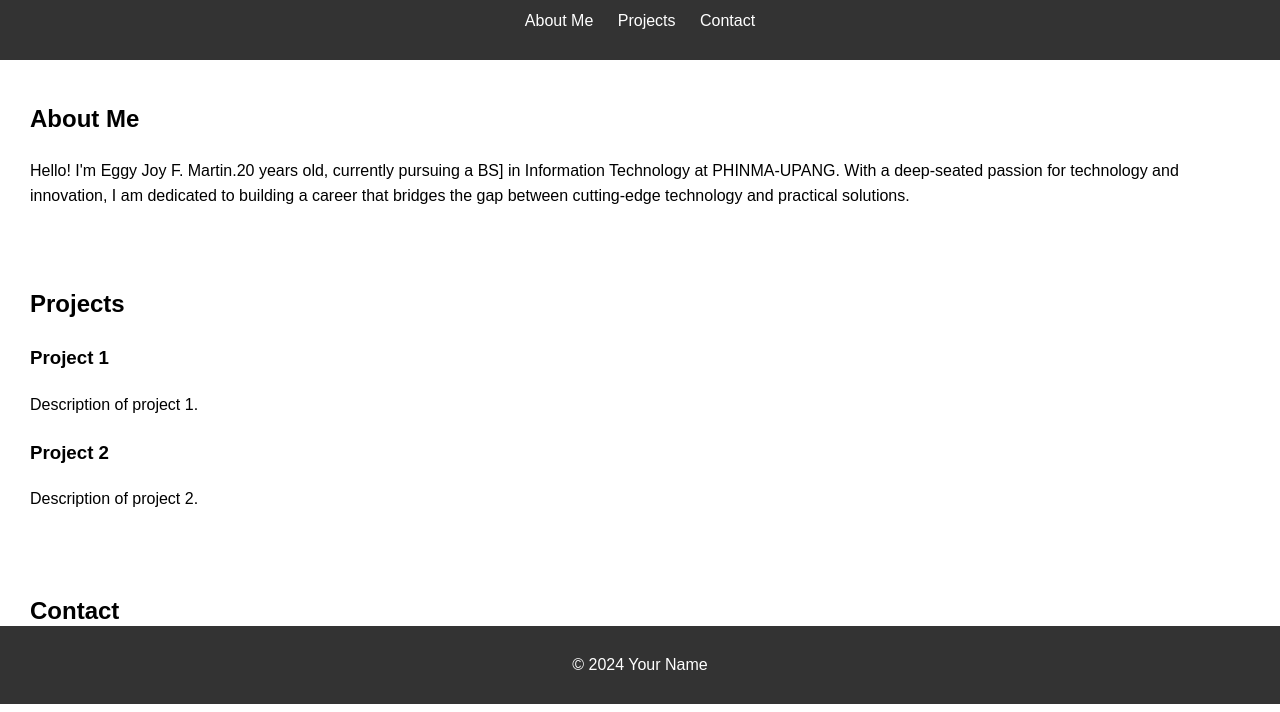
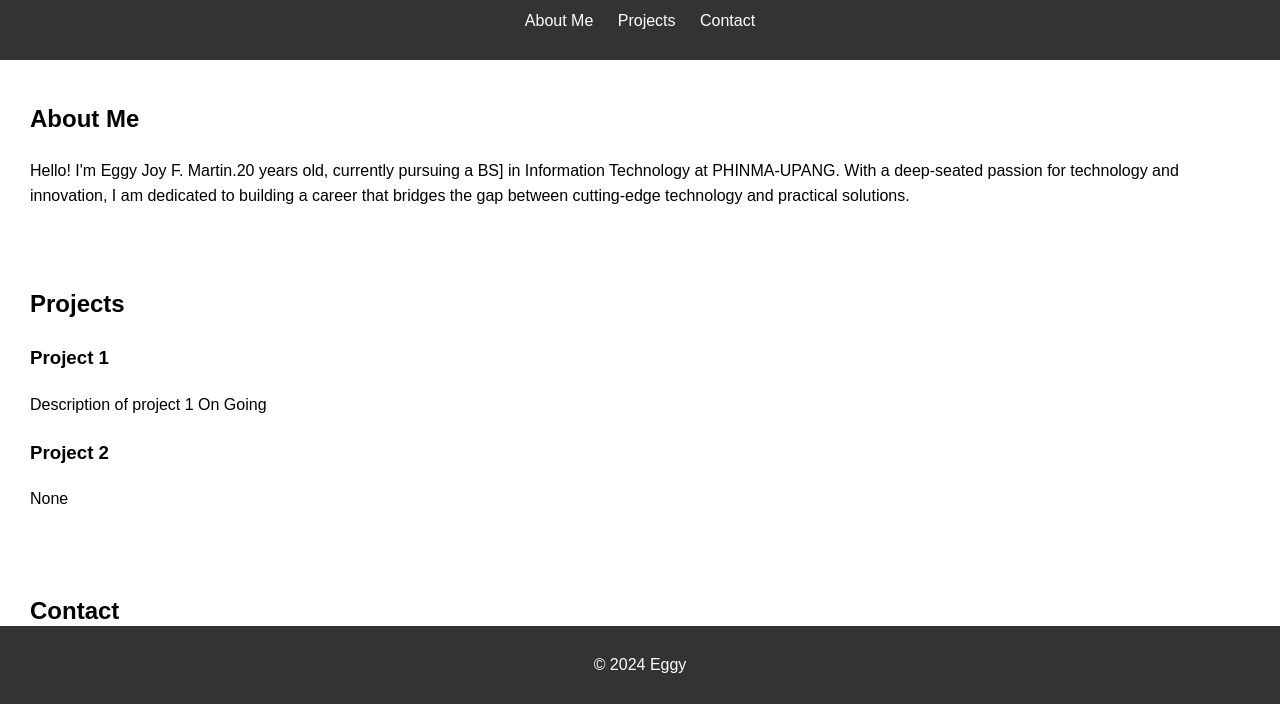
Before and after one commit to eggy-ejay/eggy-ejay11.github.io, a plain HTML site: page index.html in a window 1280 px wide. Shown: the part 96-808 px from the top of the page. Drawn offline with Linux system fonts and the light colour scheme.

Commit message:
Update index.html

```diff
--- a/index.html
+++ b/index.html
@@ -25,19 +25,20 @@
         <h2>Projects</h2>
         <div class="project">
             <h3>Project 1</h3>
-            <p>Description of project 1.</p>
+            <p>Description of project 1
+            On Going</p>
         </div>
         <div class="project">
             <h3>Project 2</h3>
-            <p>Description of project 2.</p>
+            <p>None</p>
         </div>
     </section>
     <section id="contact">
         <h2>Contact</h2>
-        <p>Feel free to reach out to me at <a href="mailto:your.email@example.com">your.email@example.com</a>.</p>
+        <p>Feel free to reach out to me at <a href="egfr.martin.up@phinmaed.com"></a>.</p>
     </section>
     <footer>
-        <p>&copy; 2024 Your Name</p>
+        <p>&copy; 2024 Eggy</p>
     </footer>
 </body>
 </html>
```
